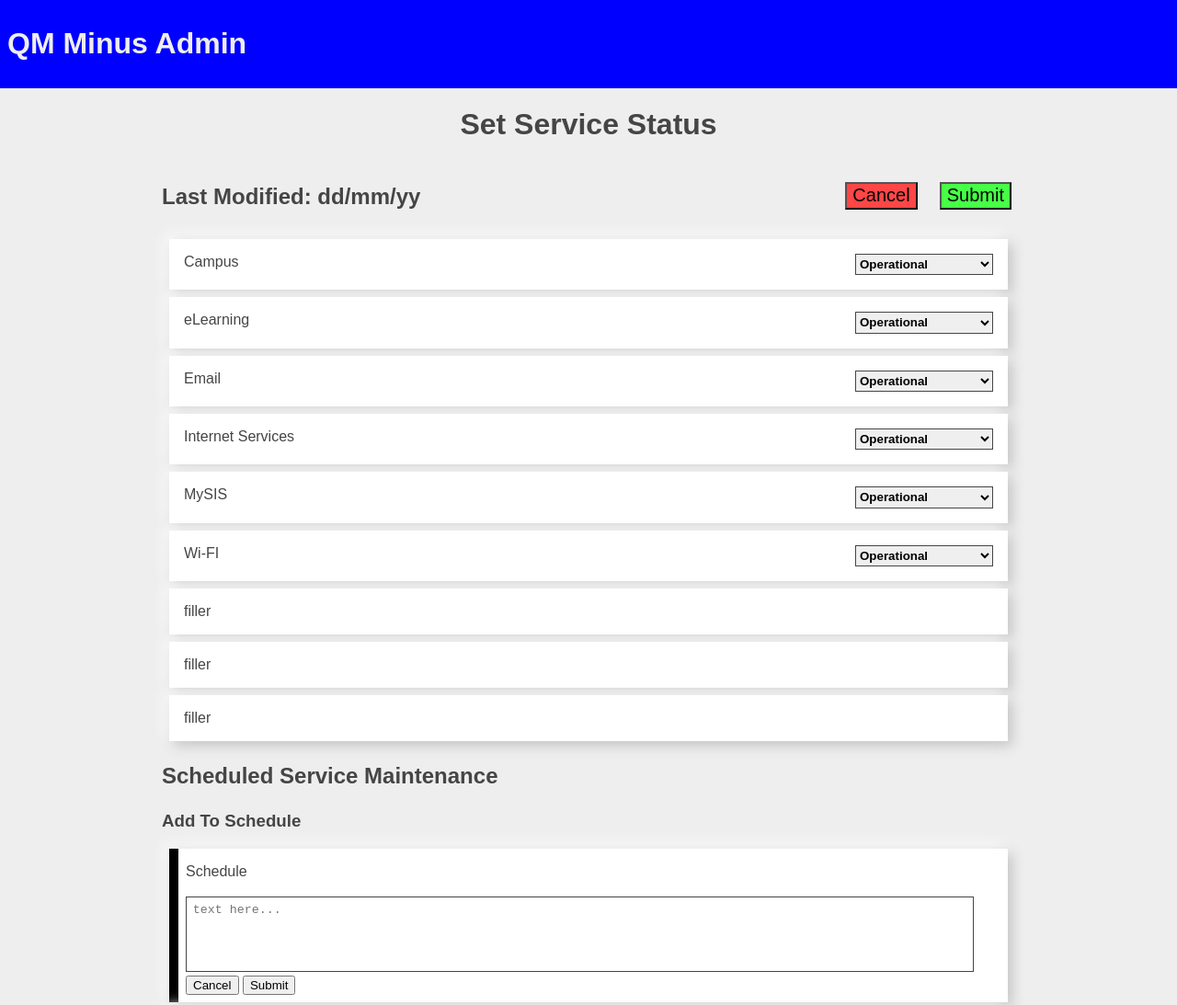
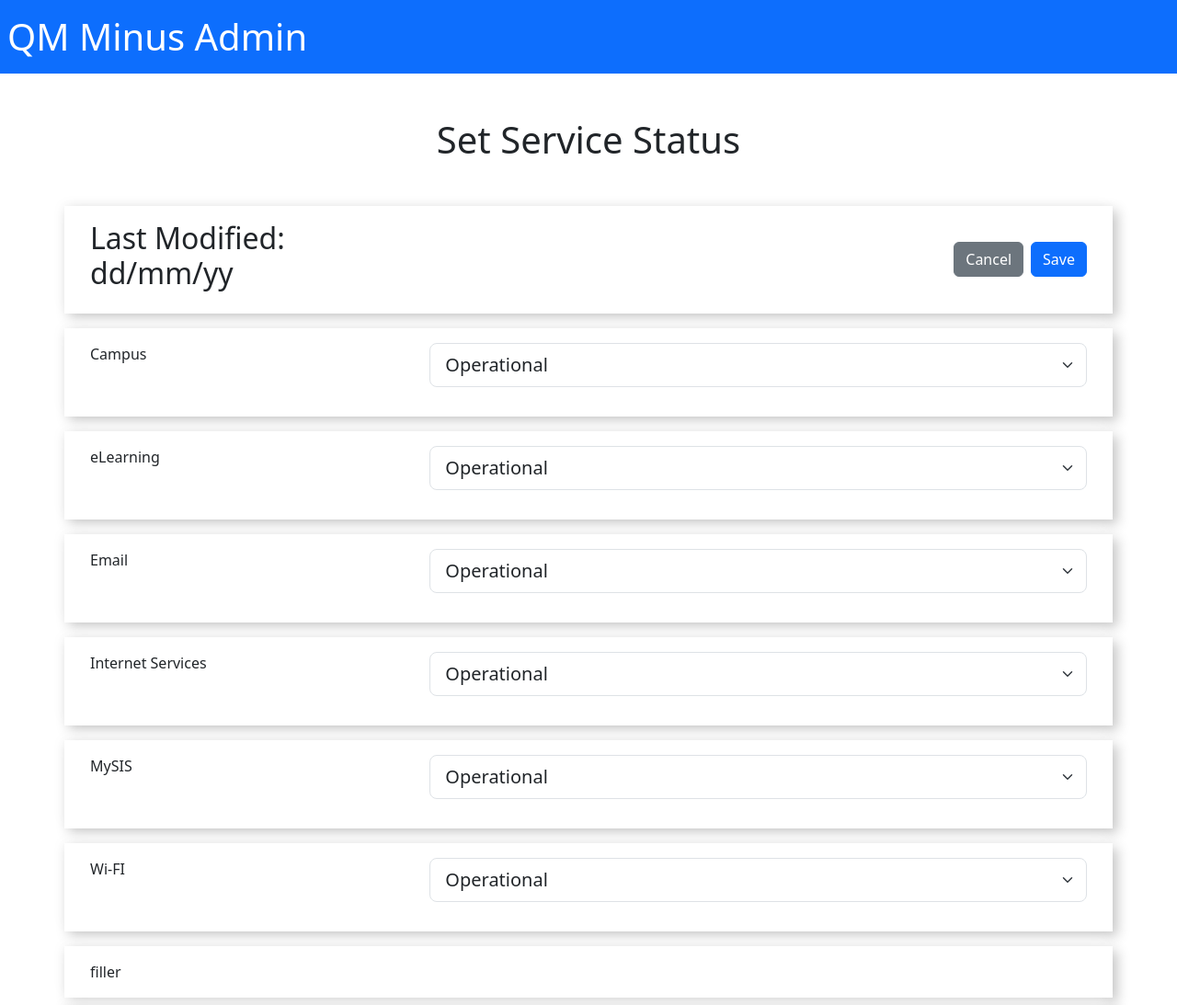
Before and after one commit to NordajC/swe_group, a plain HTML site: page html/status_admin.html in a window 1280 px wide. Shown: the top 1093 px of the page at 92% size. Drawn offline with Linux system fonts and the light colour scheme.

Commit message:
bootstrap

```diff
--- a/html/status_admin.html
+++ b/html/status_admin.html
@@ -6,87 +6,108 @@
   <meta http-equiv="X-UA-Compatible" content="IE=edge" />
   <meta name="viewport" content="width=device-width, initial-scale=1.0" />
   <link rel="stylesheet" href="../css/status.css" />
+  <link rel="stylesheet" href="../css-bs/bootstrap.min.css">
   <title>Service Status</title>
 </head>
 
 <body>
-  <header>
-    <h1>QM Minus Admin</h1>
+  <header class="bg-primary text-white py-3">
+    <div class="container-center">
+      <h1>QM Minus Admin</h1>
+    </div>
   </header>
-  <div class="content">
-    <h1 class="title">Set Service Status</h1>
+  <div class="container my-5">
+    <h1 class="text-center mb-5">Set Service Status</h1>
 
     <!-- status section -->
 
-    <div class="container">
-
-      <form>
-        <div class="form-top-row">
+    <form>
+      <div class="row mb-3">
+        <div class="col-12 col-md-4">
           <h2>Last Modified: dd/mm/yy</h2>
-          <button class="form-button1" type="reset" value="Reset">Cancel</button>
-          <input class="form-button2" type="submit">
         </div>
-        <div class="row">
+        <div class="col-12 col-md-8 d-flex justify-content-end align-items-center">
+          <button class="btn btn-secondary me-2" type="reset">Cancel</button>
+          <button class="btn btn-primary" type="submit">Save</button>
+        </div>
+      </div>
+      <div class="row mb-3">
+        <div class="col-12 col-md-4">
           <span class="service">Campus</span>
+        </div>
+        <div class="col-12 col-md-8">
           <span class="status" id="campusStat">
-            <select class="statusSelect">
-              <option value="operational" style="color: green">
-                Operational
-              </option>
-              <option value="maintenance" style="color: orange">
-                In Maintenance
-              </option>
-            </select>
-          </span>
-        </div>
-        <div class="row">
-          <span class="service">eLearning</span>
-          <span style="color: green" class="status" id="eLearningStat">
-            <select class="statusSelect">
-              <option value="operational" style="color: green">
-                Operational
-              </option>
-              <option value="maintenance" style="color: orange">
-                In Maintenance
-              </option>
-            </select>
-          </span>
-        </div>
-        <div class="row">
-          <span class="service">Email</span>
-          <span style="color: green" class="status" id="emailStat">
-            <select class="statusSelect">
+            <select class="form-select form-select-lg mb-3">
               <option value="operational" style="color: green">Operational</option>
               <option value="maintenance" style="color: orange">In Maintenance</option>
             </select>
           </span>
         </div>
-        <div class="row">
-          <span class="service">Internet Services</span>
-          <span style="color: green" class="status" id="iServicesStat">
-            <select class="statusSelect">
+      </div>
+      <div class="row mb-3">
+        <div class="col-12 col-md-4">
+          <span class="service">eLearning</span>
+        </div>
+        <div class="col-12 col-md-8">
+          <span style="color: green" class="status" id="eLearningStat">
+            <select class="form-select form-select-lg mb-3">
               <option value="operational" style="color: green">Operational</option>
               <option value="maintenance" style="color: orange">In Maintenance</option>
             </select>
           </span>
         </div>
-        <div class="row">
-          <span class="service">MySIS</span>
-          <span style="color: green" class="status" id="mysisStat">
-            <select class="statusSelect">
+      </div>
+      <div class="row mb-3">
+        <div class="col-12 col-md-4">
+          <span class="service">Email</span>
+        </div>
+        <div class="col-12 col-md-8">
+          <span style="color: green" class="status" id="emailStat">
+            <select class="form-select form-select-lg mb-3">
               <option value="operational" style="color: green">Operational</option>
               <option value="maintenance" style="color: orange">In Maintenance</option>
             </select>
           </span>
         </div>
-        <div class="row">
-          <span class="service">Wi-FI</span>
-          <span style="color: green" class="status" id="wifiStat">
-            <select class="statusSelect">
+      </div>
+      <div class="row mb-3">
+        <div class="col-12 col-md-4">
+          <span class="service">Internet Services</span>
+        </div>
+        <div class="col-12 col-md-8">
+          <span style="color: green" class="status" id="iServicesStat">
+            <select class="form-select form-select-lg mb-3">
               <option value="operational" style="color: green">Operational</option>
               <option value="maintenance" style="color: orange">In Maintenance</option>
             </select>
           </span>
+          </div>
+        </div>
+        <div class="row mb-3">
+          <div class="col-12 col-md-4">
+            <span class="service">MySIS</span>
+          </div>
+          <div class="col-12 col-md-8">
+          <span style="color: green" class="status" id="mysisStat">
+            <select class="form-select form-select-lg mb-3">
+              <option value="operational" style="color: green">Operational</option>
+              <option value="maintenance" style="color: orange">In Maintenance</option>
+            </select>
+          </span>
+          </div>
+        </div>
+        <div class="row mb-3">
+          <div class="col-12 col-md-4">
+            <span class="service">Wi-FI</span>
+          </div>
+          <div class="col-12 col-md-8">
+          <span style="color: green" class="status" id="wifiStat">
+            <select class="form-select form-select-lg mb-3">
+              <option value="operational" style="color: green">Operational</option>
+              <option value="maintenance" style="color: orange">In Maintenance</option>
+            </select>
+          </span>
+          </div>
         </div>
         <div class="row">
           <span class="service">filler</span>
```
